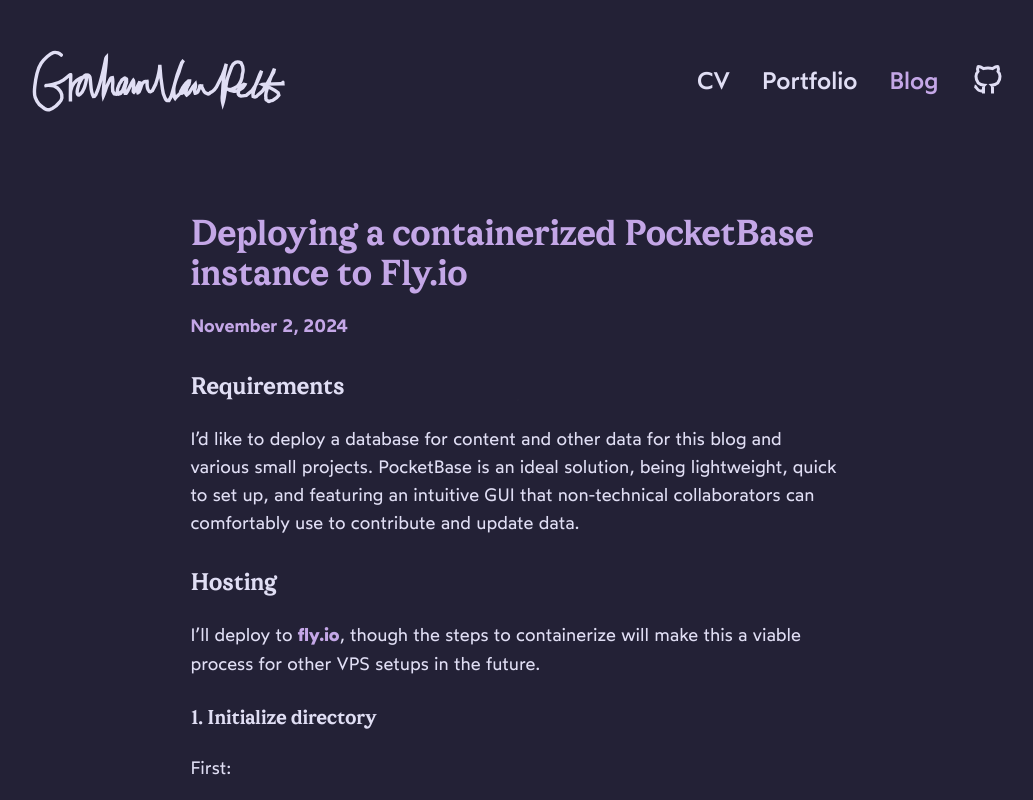
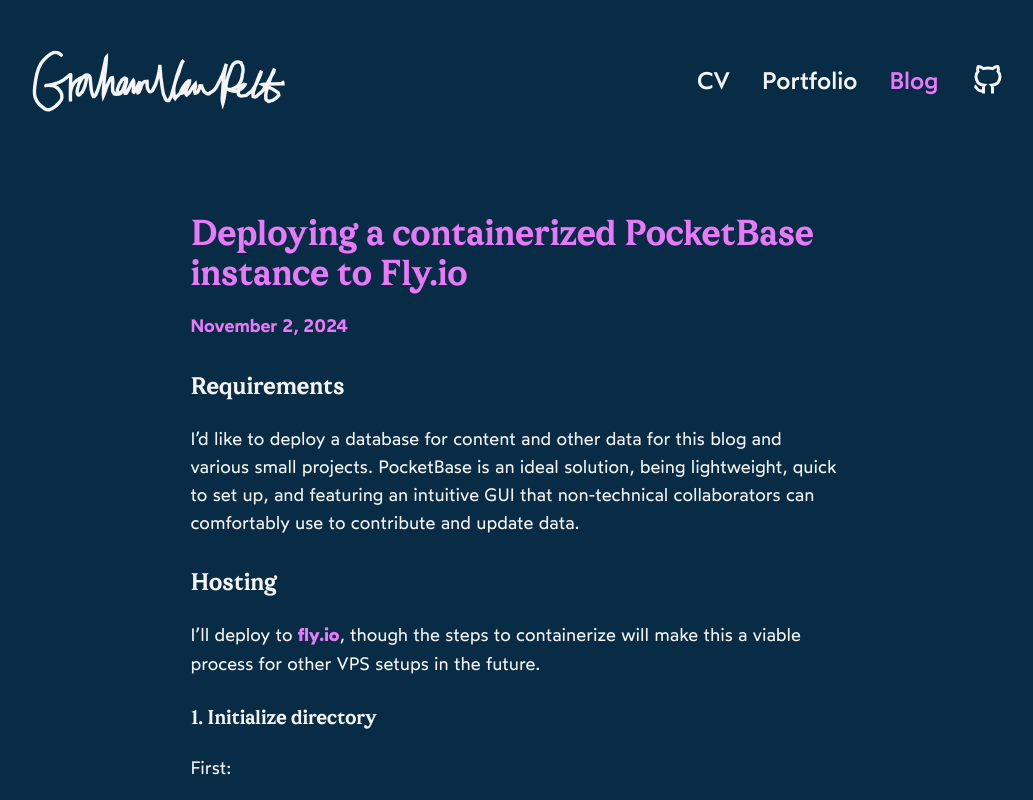
Before and after one commit to GVPproj/grahamvanpelt.dev, an Astro site: page /blog/deploy-pocketbase-to-fly in a window 1280 px wide. Shown: the top 800 px of the page, without its empty margins (122-1155 px from the left). Built offline with nearby package versions, Linux system fonts and the light colour scheme; Astro itself is replaced by a stand-in of ours.

Commit message:
feat: theme and portfolio adjust

```diff
--- a/astro.config.mjs
+++ b/astro.config.mjs
@@ -1,6 +1,7 @@
 // @ts-check
 import { defineConfig } from 'astro/config'
 import sitemap from '@astrojs/sitemap'
+import { codeTheme } from './src/styles/code-theme.mjs'
 
 export default defineConfig({
   site: 'https://grahamvanpelt.dev',
@@ -20,6 +21,6 @@
   },
   integrations: [sitemap()],
   markdown: {
-    shikiConfig: { theme: 'rose-pine-moon' },
+    shikiConfig: { theme: codeTheme },
   },
 })
--- /dev/null
+++ b/src/styles/code-theme.mjs
@@ -0,0 +1,153 @@
+/**
+ * Syntax highlighting palette, derived from the site tokens in global.css so
+ * code blocks read as part of the page rather than as a pasted-in editor
+ * screenshot.
+ *
+ * Two families do the work, exactly as the rest of the site does:
+ *   - fuchsia (--colour-accent / --colour-highlight) carries syntax that is
+ *     structural: keywords, tags, operators.
+ *   - a cool ink/teal/sky ramp carries the things being named: strings,
+ *     functions, identifiers.
+ * Amber appears once, for literal values, because nothing else in the palette
+ * is warm and numbers need to separate from strings at a glance.
+ *
+ * Every foreground here clears 7:1 against the code-block background
+ * (--colour-fill-muted, hsl(204 80% 20%) = #0a3b5c) — WCAG AAA for normal
+ * text, which is what 0.875rem code is. Comments included: they are prose and
+ * get no contrast discount. Measured ratios are in the comments below; if you
+ * change a value, re-measure rather than eyeballing it.
+ *
+ * Shiki writes `bg` inline on the <pre>; global.css overrides it with
+ * !important so this value only matters to consumers that read the theme
+ * directly. It is kept in sync anyway.
+ */
+
+/* Ratios are against `bg`. The accent tokens themselves (--colour-accent
+   #e879f9 at 4.76, --fuchsia-300 at 6.66) are too dark to hit AAA here, so the
+   two fuchsias below are those hues lifted in lightness — same family, legible
+   on the lighter code surface. */
+const bg = '#0a3b5c'
+const fg = '#f4f4f5' /* 10.66 */
+
+const fuchsia = '#f2b9fd' /* 7.32 — keywords, structure */
+const fuchsiaSoft = '#e9d5ff' /* 8.60 — types, tags */
+const teal = '#6ff0da' /* 8.45 — strings */
+const sky = '#93dbfd' /* 7.69 — functions */
+const amber = '#fcd34d' /* 8.12 — literals */
+const slate = '#cbd5e1' /* 7.89 — operators, punctuation */
+const comment = '#b3cfde' /* 7.19 — comments */
+const invalid = '#fecdd3' /* 8.30 */
+
+const style = (scope, foreground, fontStyle) => ({
+  scope,
+  settings: fontStyle ? { foreground, fontStyle } : { foreground },
+})
+
+/** @type {import('shiki').ThemeRegistration} */
+export const codeTheme = {
+  name: 'gvp-ink',
+  type: 'dark',
+  colors: {
+    'editor.background': bg,
+    'editor.foreground': fg,
+  },
+  fg,
+  bg,
+  settings: [
+    { settings: { foreground: fg, background: bg } },
+
+    style(['comment', 'punctuation.definition.comment'], comment, 'italic'),
+
+    style(
+      [
+        'keyword',
+        'keyword.control',
+        'keyword.operator.new',
+        'keyword.operator.expression',
+        'storage',
+        'storage.type',
+        'storage.modifier',
+        'variable.language',
+        'constant.language',
+        'markup.heading',
+      ],
+      fuchsia,
+    ),
+
+    style(
+      [
+        'entity.name.type',
+        'entity.name.class',
+        'entity.name.namespace',
+        'support.type',
+        'support.class',
+        'entity.other.inherited-class',
+        'entity.name.tag',
+      ],
+      fuchsiaSoft,
+    ),
+
+    style(
+      [
+        'entity.name.function',
+        'support.function',
+        'meta.function-call',
+        'entity.name.function.decorator',
+      ],
+      sky,
+    ),
+
+    style(
+      [
+        'string',
+        'string.quoted',
+        'string.template',
+        'constant.character.escape',
+        'markup.inline.raw',
+        'markup.fenced_code',
+      ],
+      teal,
+    ),
+
+    style(
+      [
+        'constant.numeric',
+        'constant.language.boolean',
+        'constant.language.null',
+        'constant.language.undefined',
+        'constant.other',
+        'entity.other.attribute-name',
+      ],
+      amber,
+    ),
+
+    style(
+      [
+        'variable',
+        'variable.other',
+        'variable.parameter',
+        'meta.object-literal.key',
+        'support.variable',
+      ],
+      fg,
+    ),
+
+    style(
+      [
+        'keyword.operator',
+        'punctuation',
+        'punctuation.separator',
+        'punctuation.definition',
+        'meta.brace',
+      ],
+      slate,
+    ),
+
+    /* Diffs read as diffs even without a gutter. */
+    style(['markup.inserted', 'meta.diff.header.to-file'], teal),
+    style(['markup.deleted', 'meta.diff.header.from-file'], fuchsia),
+    style(['markup.changed'], amber),
+
+    style(['invalid', 'invalid.illegal'], invalid),
+  ],
+}
--- a/src/styles/global.css
+++ b/src/styles/global.css
@@ -2,37 +2,37 @@
 
 /* ---------------------------------------------------------------- tokens -- */
 
-/* Twelve canonical Rosé Pine Moon roles, verbatim from rose-pine/palette.
-   This tier is upstream data, not invented values — it stays diffable against
-   the official palette and keeps overlay/gold/foam available without pasting
-   stray hexes. */
+/* Raw palette. Two families only: a deep teal-navy ink ramp for surfaces and a
+   fuchsia ramp for accents, plus Tailwind's zinc for text. These are the
+   long-standing site colours — the ink/fuchsia pairing predates the Astro
+   port and is what the whole design is tuned against. */
 :root {
-  --rp-base: #232136;
-  --rp-surface: #2a273f;
-  --rp-overlay: #393552;
-  --rp-muted: #6e6a86;
-  --rp-subtle: #908caa;
-  --rp-text: #e0def4;
-  --rp-love: #eb6f92;
-  --rp-gold: #f6c177;
-  --rp-rose: #ea9a97;
-  --rp-pine: #3e8fb0;
-  --rp-foam: #9ccfd8;
-  --rp-iris: #c4a7e7;
+  --ink-950: hsl(204 80% 12%);
+  --ink-900: hsl(204 80% 15%);
+  --ink-800: hsl(204 80% 20%);
+  --ink-700: hsl(204 70% 26%);
+  --ink-500: hsl(204 35% 48%);
+  --ink-300: hsl(202 45% 72%);
+
+  --fuchsia-300: #f0abfc;
+  --fuchsia-400: #e879f9;
+  --fuchsia-500: #d946ef;
+
+  --zinc-100: #f4f4f5;
+  --zinc-200: #e4e4e7;
 }
 
 /* These six --colour-* names are the only ones that exist. Nothing outside
    this block may invent another.
 
-   Do NOT use --rp-muted (#6e6a86) for text: 3.03:1 against the fill, fails
-   AA. It is a border/decoration colour only. */
+   Do NOT use --ink-500 for text: it is a border/decoration colour only. */
 :root {
-  --colour-fill: var(--rp-base);
-  --colour-fill-muted: var(--rp-surface);
-  --colour-text-base: var(--rp-text);
-  --colour-text-muted: var(--rp-subtle);
-  --colour-accent: var(--rp-iris);
-  --colour-highlight: var(--rp-rose);
+  --colour-fill: var(--ink-900);
+  --colour-fill-muted: var(--ink-800);
+  --colour-text-base: var(--zinc-100);
+  --colour-text-muted: var(--zinc-200);
+  --colour-accent: var(--fuchsia-400);
+  --colour-highlight: var(--fuchsia-500);
 }
 
 /* Both stacks keep Tailwind's default sans fallbacks, emoji faces included —
@@ -105,7 +105,7 @@
 html {
   background-color: var(--colour-fill);
   background-image: radial-gradient(
-    color-mix(in srgb, var(--rp-subtle) 15%, transparent) 0.25px,
+    color-mix(in srgb, var(--zinc-200) 15%, transparent) 0.25px,
     transparent 1px
   );
   background-size: 20px 20px;
@@ -263,7 +263,7 @@
 .prose blockquote {
   margin-block: 1.5rem;
   padding-inline-start: 1rem;
-  border-inline-start: 0.25rem solid var(--rp-muted);
+  border-inline-start: 0.25rem solid var(--ink-500);
   font-style: italic;
   color: var(--colour-text-muted);
 }
@@ -276,7 +276,7 @@
 .prose hr {
   margin-block: 3rem;
   border: 0;
-  border-block-start: 1px solid var(--rp-muted);
+  border-block-start: 1px solid var(--ink-500);
 }
 
 .prose img {
@@ -297,7 +297,7 @@
 .prose th,
 .prose td {
   padding: 0.5rem 0.75rem;
-  border: 1px solid var(--rp-muted);
+  border: 1px solid var(--ink-500);
   text-align: start;
 }
 
@@ -324,10 +324,10 @@
   overflow-x: auto;
   font-size: 0.875rem;
   line-height: 1.5rem;
-  /* Shiki writes the theme background inline, and rose-pine-moon's editor
-     background is #232136 — the same value as --colour-fill, so a code block
-     would be invisible against the page. !important is the only lever against
-     an inline style; it is doing exactly one job here. */
+  /* Shiki writes the theme background inline. code-theme.mjs sets it to the
+     same value this rule does, but only this rule tracks --colour-fill-muted
+     if the token ever moves. !important is the only lever against an inline
+     style; it is doing exactly one job here. */
   background-color: var(--colour-fill-muted) !important;
 }
 
```
Also changed, not shown: src/components/Laptop.astro (+5 -5 lines), src/pages/og/[...slug].png.ts (+7 -5 lines), src/pages/portfolio.astro (+16 -3 lines).
